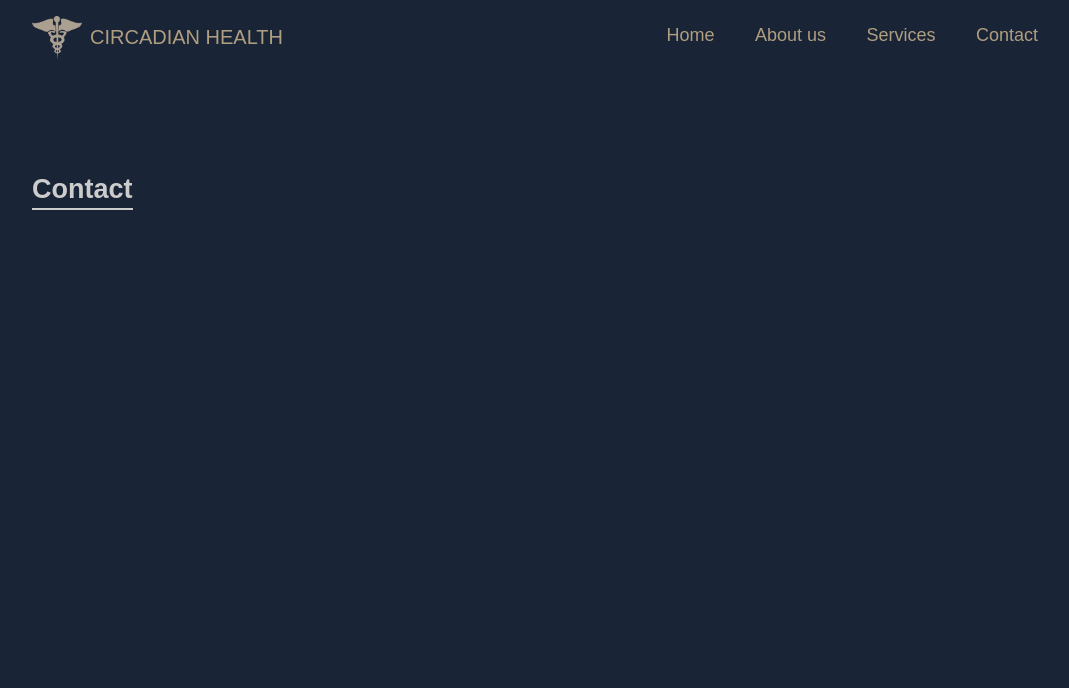
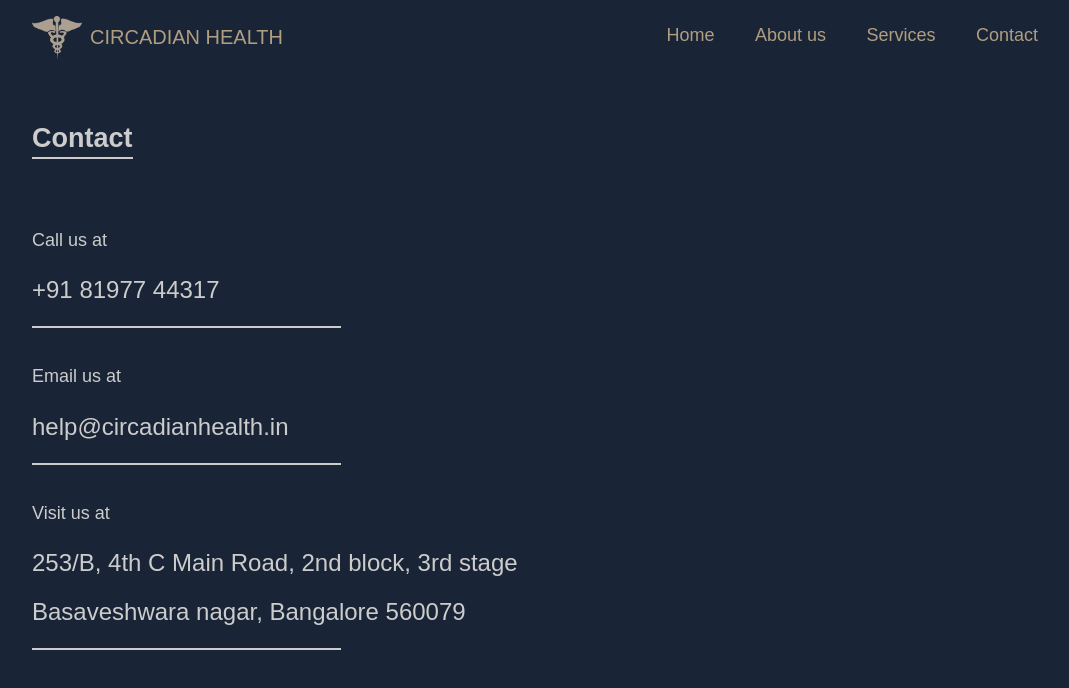
Before and after one commit to circadiancare/circadiancare.github.io, a plain HTML site: page contact.html in a window 1280 px wide. Shown: the whole page, without its empty margins (96-1165 px from the left). Drawn offline with nearby package versions, Linux system fonts and the light colour scheme.

Commit message:
remaining pages

```diff
--- a/contact.html
+++ b/contact.html
@@ -17,7 +17,7 @@
         <div class="header-mobile pure-g" id="menu">
             <div class="pure-u-1 pure-u-md-1-2">
                 <div class="pure-menu">
-                    <a href="#" class="pure-menu-heading header-brand">Circadian Health</a>
+                    <a href="/" class="pure-menu-heading header-brand">Circadian Health</a>
                     <a href="#" class="header-toggle" id="toggle"><s class="bar"></s><s class="bar"></s><s class="bar"></s></a>
                 </div>
             </div>
@@ -32,9 +32,21 @@
                 </div>
             </div>
         </div>
-        <div class="page container">
-            <div class="section">
+        <div class="page pure-g container">
+            <div class="section pure-u-1">
                 <h2 class="page-heading">Contact</h2>
+            </div>
+            <div class="section pure-u-1">
+                <p class="contact-heading">Call us at</p>
+                <p class="contact-details">+91 81977 44317</p>
+                <p class="contact-divider"></p>
+                <p class="contact-heading">Email us at</p>
+                <p class="contact-details">help@circadianhealth.in</p>
+                <p class="contact-divider"></p>
+                <p class="contact-heading">Visit us at</p>
+                <p class="contact-details">253/B, 4th C Main Road, 2nd block, 3rd stage</p>
+                <p class="contact-details">Basaveshwara nagar, Bangalore 560079</p>
+                <p class="contact-divider"></p>
             </div>
         </div>
     </body>
--- a/page.css
+++ b/page.css
@@ -9,7 +9,8 @@
     display: inline-block;
     padding-bottom: 0.2em;
     border-bottom: 2px solid rgb(204, 204, 204);
-    margin-top: 10%;
+    margin-top: 5%;
+    margin-bottom: 5%;
 }
 
 .section {
@@ -23,6 +24,28 @@
     min-height: 100vh;
 }
 
+.service {
+    padding: 1em;
+    border: 2px solid rgb(204, 204, 204);
+    border-radius: 5px;
+    margin-bottom: 2em;
+}
+
+.contact-heading {
+    font-size: 18px;
+    display: inline-block;
+    margin-bottom: 0;
+}
+
+.contact-divider {
+    border: 1px solid rgb(204, 204, 204);
+    width: 30%;
+}
+
+.contact-details {
+    font-size: 24px;
+}
+
 @media (max-width: 47.999em) {
     .header-mobile .header-menu.pure-menu-horizontal {
         display: none;
```
Also changed, not shown: about.html (+1 -1 lines), index.html (+1 -1 lines), services.html (+15 -3 lines).
